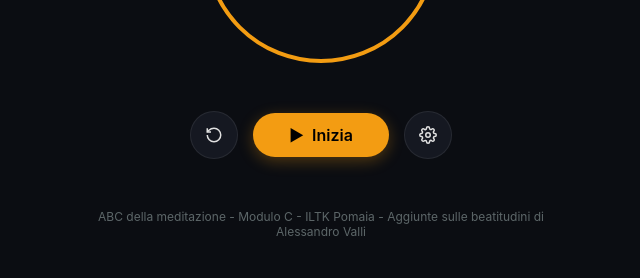
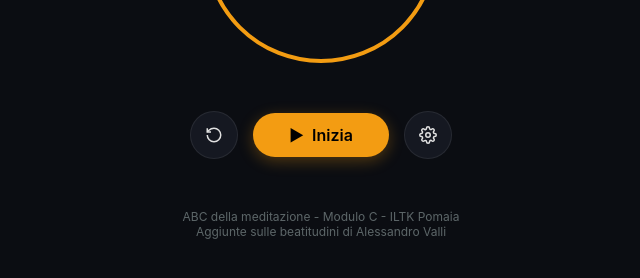
Before and after one commit to TagtTheSpellcaster/Meditation-Timer, a plain HTML site: page index.html in a window 1280 px wide. Shown: the part 488-766 px from the top of the page, without its empty margins (319-959 px from the left). Drawn offline with nearby package versions, Linux system fonts and the light colour scheme.

Commit message:
Update index.html

```diff
--- a/index.html
+++ b/index.html
@@ -423,7 +423,8 @@
 
     <!-- Footer in fondo -->
     <footer class="footer-text">
-      ABC della meditazione - Modulo C - ILTK Pomaia - Aggiunte sulle beatitudini di Alessandro Valli
+      ABC della meditazione - Modulo C - ILTK Pomaia<br>
+      Aggiunte sulle beatitudini di Alessandro Valli
     </footer>
   </div>
 
```
